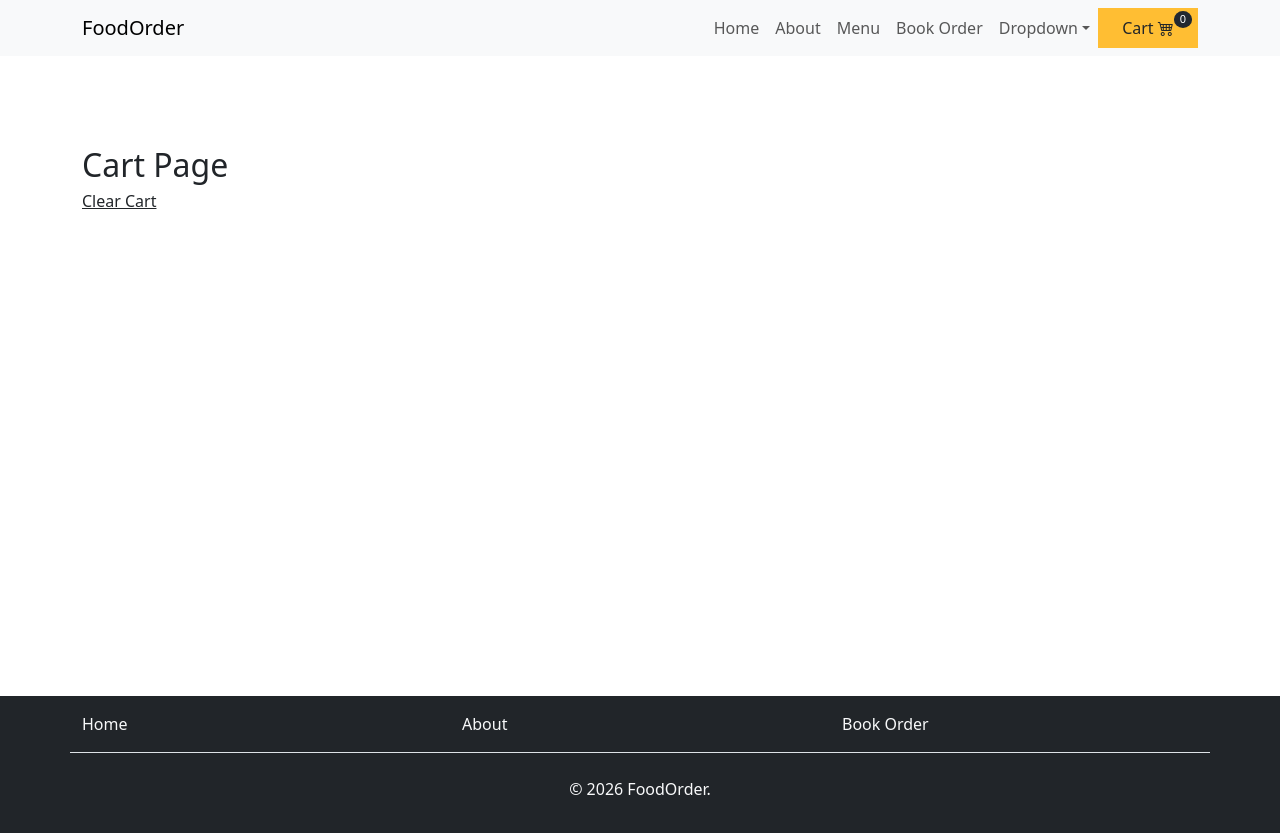
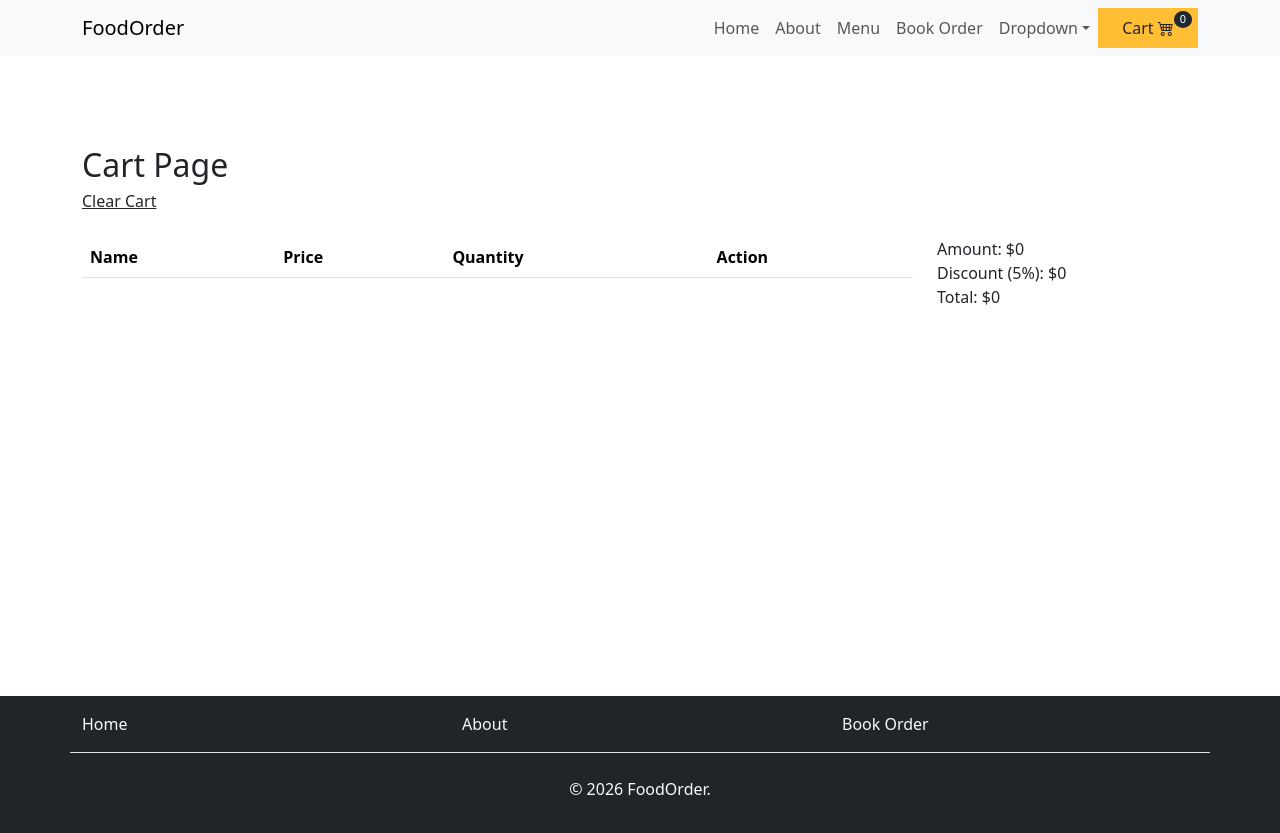
Before and after one commit to arunpradhan/FoodOrder, a React (Vite) app: page /cart in a window 1280 px wide. Built offline with nearby package versions, Linux system fonts and the light colour scheme.

Commit message:
Display Product in Cart Page

```diff
--- a/src/pages/Cart.jsx
+++ b/src/pages/Cart.jsx
@@ -1,9 +1,12 @@
 import { Container, Row, Col } from "react-bootstrap";
-import { emptyCart } from "../redux/action";
-import { useDispatch } from "react-redux";
+import { emptyCart, removeToCart } from "../redux/action";
+import { useDispatch, useSelector } from "react-redux";
 
 export default function Cart() {
     const dispatch = useDispatch();
+    const cartData = useSelector((state) => state.cartData);
+    let cartAmount = cartData.length && cartData.map(item=> item.price).reduce((prev, next) => prev + next)
+
     return (
         <section className="layout_padding">
             <Container>
@@ -15,11 +18,40 @@ export default function Cart() {
                 </div>
 
                 <Row>
-                    <Col xs={12} md={6}>
-
+                    <Col xs={12} md={6} lg={9} xl={9} xxl={9}>
+                        <table className="table table-responsive">
+                            <thead>
+                                <tr>
+                                    <th>Name</th>
+                                    <th>Price</th>
+                                    <th>Quantity</th>
+                                    <th>Action</th>
+                                </tr>
+                            </thead>
+                            <tbody>
+                                {
+                                    cartData.map((item) => (
+                                        <tr key={item.id}>
+                                            <td>{item.name}<br/><span style={{fontSize: "12px"}}>Category: ({item.type})</span></td>
+                                            <td>${item.price}</td>
+                                            <td>1</td>
+                                            <td>
+                                                <button onClick={() => dispatch(removeToCart(item.id))} className="button-link">
+                                                    <i className="bi bi-trash"></i> Remove
+                                                </button>
+                                            </td>
+                                        </tr>
+                                    ))
+                                }
+                            </tbody>
+                        </table>
                     </Col>
 
-                    <Col xs={12} md={6}></Col>
+                    <Col xs={12} md={6} lg={3} xl={3} xxl={3}>
+                        <div>Amount: ${cartAmount}</div>
+                        <div>Discount (5%): ${cartAmount/5}</div>
+                        <div>Total: ${cartAmount - (cartAmount/5)}</div>
+                    </Col>
                 </Row>
             </Container>
         </section>
```
